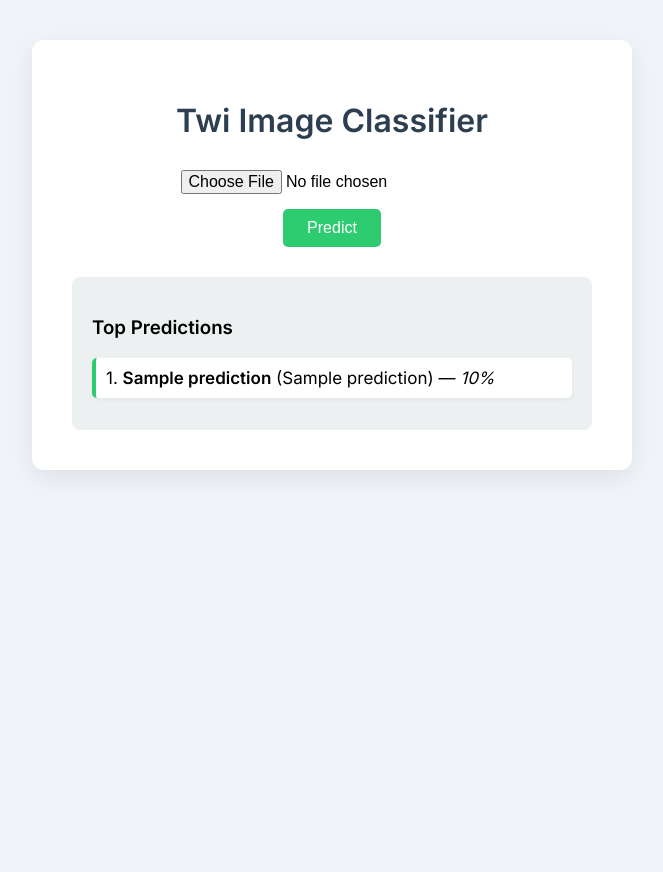
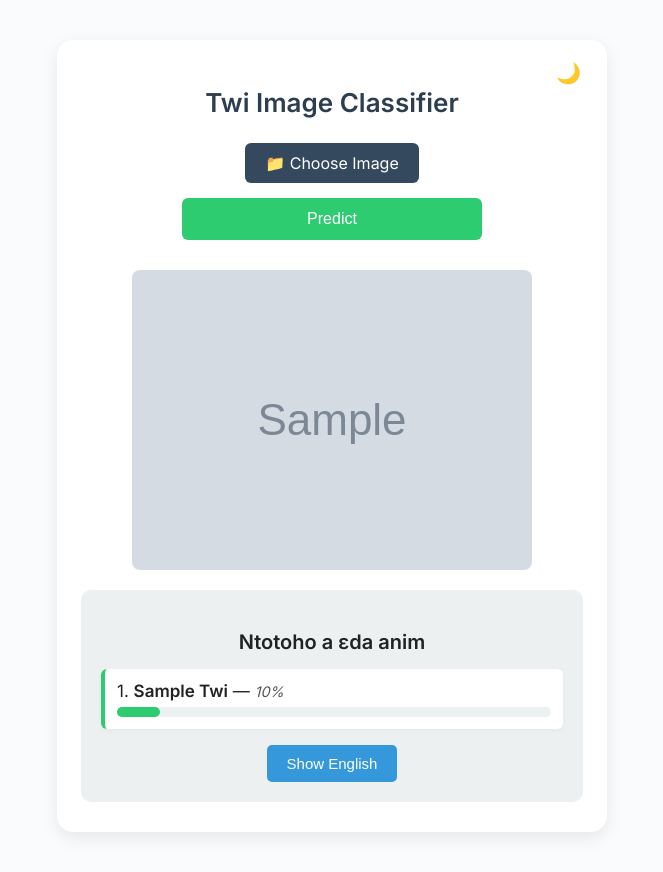
Before and after one commit to Zakiyah-Salia/twi_image_classifier, a Flask app: template templates/index.html in a window 1280 px wide. Shown: the whole page, without its empty margins (308-971 px from the left). Before the commit the page ends 473 px from the top, so only its background shows below. Run offline with Flask 3, Linux system fonts and the light colour scheme; the template is opened without the code that fills it: most values are stand-ins (such as "Sample title", 1, 10 or a date in 2020); grey boxes marked "Sample" are stand-in pictures.

Commit message:
Update index.html

```diff
--- a/templates/index.html
+++ b/templates/index.html
@@ -3,34 +3,71 @@
 <head>
   <meta charset="UTF-8">
   <title>Twi Image Classifier</title>
+  <meta name="viewport" content="width=device-width, initial-scale=1.0">
   <link href="https://fonts.googleapis.com/css2?family=Inter:wght@400;600&display=swap" rel="stylesheet">
   <style>
+    :root {
+      --bg-color: #f9fbfc;
+      --container-bg: #ffffff;
+      --text-color: #2c3e50;
+      --label-color: #222;
+      --button-bg: #2ecc71;
+      --button-hover: #27ae60;
+      --toggle-bg: #3498db;
+      --toggle-hover: #2980b9;
+      --confidence-fill: #2ecc71;
+    }
+
+    body.dark-mode {
+      --bg-color: #121212;
+      --container-bg: #1e1e1e;
+      --text-color: #ffffff;
+      --label-color: #f2f2f2;
+      --button-bg: #27ae60;
+      --button-hover: #1abc9c;
+      --toggle-bg: #2980b9;
+      --toggle-hover: #1c638c;
+      --confidence-fill: #1abc9c;
+    }
+
     * {
       box-sizing: border-box;
     }
 
     body {
       font-family: 'Inter', sans-serif;
-      background-color: #f0f4f8;
+      background-color: var(--bg-color);
+      color: var(--text-color);
       margin: 0;
-      padding: 40px 20px;
-      display: flex;
-      justify-content: center;
+      padding: 0;
     }
 
     .container {
-      background-color: #ffffff;
-      padding: 40px;
-      border-radius: 12px;
-      box-shadow: 0 8px 24px rgba(0, 0, 0, 0.08);
-      width: 100%;
-      max-width: 600px;
+      background-color: var(--container-bg);
+      padding: 30px 24px;
+      margin: 40px auto;
+      border-radius: 16px;
+      box-shadow: 0 6px 18px rgba(0, 0, 0, 0.08);
+      width: 90%;
+      max-width: 550px;
+      position: relative;
+    }
+
+    .dark-toggle {
+      position: absolute;
+      top: 20px;
+      right: 20px;
+      background: none;
+      border: none;
+      font-size: 20px;
+      cursor: pointer;
+      color: var(--text-color);
     }
 
     h1 {
       text-align: center;
-      color: #2c3e50;
-      margin-bottom: 30px;
+      font-size: 26px;
+      margin-bottom: 25px;
     }
 
     form {
@@ -38,31 +75,83 @@
       margin-bottom: 30px;
     }
 
+    .custom-file-upload {
+      display: inline-block;
+      padding: 10px 20px;
+      background-color: #34495e;
+      color: white;
+      border-radius: 6px;
+      cursor: pointer;
+      font-weight: 500;
+      margin-bottom: 15px;
+      text-align: center;
+    }
+
+    .custom-file-upload:hover {
+      background-color: #2c3e50;
+    }
+
     input[type="file"] {
-      margin-bottom: 15px;
-      font-size: 16px;
+      display: none;
     }
 
     input[type="submit"] {
-      background-color: #2ecc71;
+      background-color: var(--button-bg);
       color: white;
       border: none;
-      padding: 10px 24px;
+      padding: 12px 28px;
       font-size: 16px;
       cursor: pointer;
-      border-radius: 5px;
+      border-radius: 6px;
+      width: 100%;
+      max-width: 300px;
       transition: background 0.2s ease;
     }
 
     input[type="submit"]:hover {
-      background-color: #27ae60;
+      background-color: var(--button-hover);
+    }
+
+    .warning {
+      color: #e74c3c;
+      background-color: #fdecea;
+      padding: 15px;
+      border-left: 5px solid #e74c3c;
+      border-radius: 6px;
+      margin-top: 20px;
+      text-align: center;
+      font-size: 16px;
+    }
+
+    #image-preview-container {
+      text-align: center;
+      margin: 20px 0;
+    }
+
+    img.preview {
+      max-width: 100%;
+      border-radius: 8px;
+      display: block;
+      margin: 0 auto;
     }
 
     .predictions {
       background-color: #ecf0f1;
       padding: 20px;
-      border-radius: 8px;
+      border-radius: 10px;
       margin-top: 20px;
+      color: #222;
+    }
+
+    .dark-mode .predictions {
+      background-color: #2e2e2e;
+      color: var(--label-color);
+    }
+
+    .predictions h3 {
+      font-size: 20px;
+      margin-bottom: 15px;
+      text-align: center;
     }
 
     .predictions ul {
@@ -73,39 +162,91 @@
 
     .predictions li {
       font-size: 17px;
-      margin-bottom: 12px;
-      padding: 10px;
-      background-color: #fff;
-      border-left: 4px solid #2ecc71;
-      box-shadow: 0 2px 4px rgba(0, 0, 0, 0.04);
-      border-radius: 5px;
+      margin-bottom: 16px;
+      padding: 12px;
+      background-color: #ffffff;
+      border-left: 4px solid var(--confidence-fill);
+      box-shadow: 0 2px 4px rgba(0, 0, 0, 0.03);
+      border-radius: 6px;
+      text-transform: capitalize;
+      color: var(--label-color);
     }
 
-    .warning {
-      color: #e74c3c;
-      background-color: #fdecea;
-      padding: 15px;
-      border-left: 5px solid #e74c3c;
+    .dark-mode .predictions li {
+      background-color: #1e1e1e;
+    }
+
+    .label {
+      font-weight: 600;
+    }
+
+    em {
+      font-size: 14.5px;
+      color: #555;
+      font-style: italic;
+    }
+
+    .confidence-bar {
+      width: 100%;
+      background-color: #ecf0f1;
+      border-radius: 6px;
+      height: 10px;
+      margin-top: 6px;
+    }
+
+    .confidence-bar .fill {
+      height: 100%;
+      border-radius: 6px;
+      background-color: var(--confidence-fill);
+    }
+
+    .button-row {
+      display: flex;
+      justify-content: center;
+      margin-top: 15px;
+    }
+
+    #toggleLang {
+      padding: 10px 20px;
+      font-size: 15px;
       border-radius: 5px;
-      margin-top: 20px;
-      text-align: center;
+      border: none;
+      background-color: var(--toggle-bg);
+      color: white;
+      cursor: pointer;
+      transition: background 0.2s ease;
+    }
+
+    #toggleLang:hover {
+      background-color: var(--toggle-hover);
     }
 
     @media (max-width: 480px) {
-      .container {
-        padding: 20px;
-      }
+      h1 { font-size: 22px; }
+      input[type="submit"],
+      .custom-file-upload,
+      #toggleLang { font-size: 15px; padding: 10px; }
+      .predictions li { font-size: 16px; }
+      .warning { font-size: 15px; }
     }
   </style>
 </head>
 <body>
   <div class="container">
+    <button class="dark-toggle" onclick="toggleDarkMode()" title="Toggle Dark Mode">🌙</button>
     <h1>Twi Image Classifier</h1>
 
     <form action="/" method="post" enctype="multipart/form-data">
-      <input type="file" name="image" accept="image/*" required><br>
+      <label for="file-upload" class="custom-file-upload">📁 Choose Image</label>
+      <input id="file-upload" type="file" name="image" accept="image/*" required><br>
       <input type="submit" value="Predict">
     </form>
+
+    <div id="image-preview-container">
+      {% if image_url %}
+        <img src="{{ image_url }}" alt="Uploaded Image" class="preview">
+      {% endif %}
+    </div>
 
     {% if warning %}
       <div class="warning">{{ warning }}</div>
@@ -113,17 +254,63 @@
 
     {% if predictions %}
       <div class="predictions">
-        <h3>Top Predictions</h3>
+        <h3 id="section-title">Ntotoho a ɛda anim</h3>
         <ul>
-          {% for label, twi_label, confidence in predictions %}
+          {% for pred in predictions %}
             <li>
-              {{ loop.index }}. <strong>{{ label }}</strong> ({{ twi_label }}) —
-              <em>{{ (confidence * 100) | round(2) }}%</em>
+              {{ loop.index }}.
+              <span class="label twi">{{ pred.twi }}</span>
+              <span class="label english" style="display:none;">{{ pred.english }}</span>
+              — <em>{{ (pred.confidence * 100) | round(2) }}%</em>
+              <div class="confidence-bar">
+                <div class="fill" style="width: {{ (pred.confidence * 100) | round(2) }}%;"></div>
+              </div>
             </li>
           {% endfor %}
         </ul>
+        <div class="button-row">
+          <button id="toggleLang" onclick="toggleLanguage()">Show English</button>
+        </div>
       </div>
     {% endif %}
   </div>
+
+  <script>
+    function toggleLanguage() {
+      const twiLabels = document.querySelectorAll('.label.twi');
+      const engLabels = document.querySelectorAll('.label.english');
+      const toggleBtn = document.getElementById('toggleLang');
+      const heading = document.getElementById('section-title');
+
+      const showingEnglish = engLabels[0].style.display === 'inline';
+
+      twiLabels.forEach(el => el.style.display = showingEnglish ? 'inline' : 'none');
+      engLabels.forEach(el => el.style.display = showingEnglish ? 'none' : 'inline');
+
+      toggleBtn.textContent = showingEnglish ? 'Show English' : 'Show Twi';
+      heading.textContent = showingEnglish ? 'Ntotoho a ɛda anim' : 'Top Predictions';
+    }
+
+    function toggleDarkMode() {
+      document.body.classList.toggle('dark-mode');
+    }
+
+    // 👇 Live preview of uploaded image before submit
+    document.getElementById("file-upload").addEventListener("change", function(event) {
+      const file = event.target.files[0];
+      const previewContainer = document.getElementById("image-preview-container");
+
+      if (file) {
+        const reader = new FileReader();
+        reader.onload = function(e) {
+          previewContainer.innerHTML = `
+            <p style="text-align:center; font-weight:500;">Selected Image:</p>
+            <img src="${e.target.result}" class="preview" alt="Live Preview">
+          `;
+        };
+        reader.readAsDataURL(file);
+      }
+    });
+  </script>
 </body>
 </html>
```
